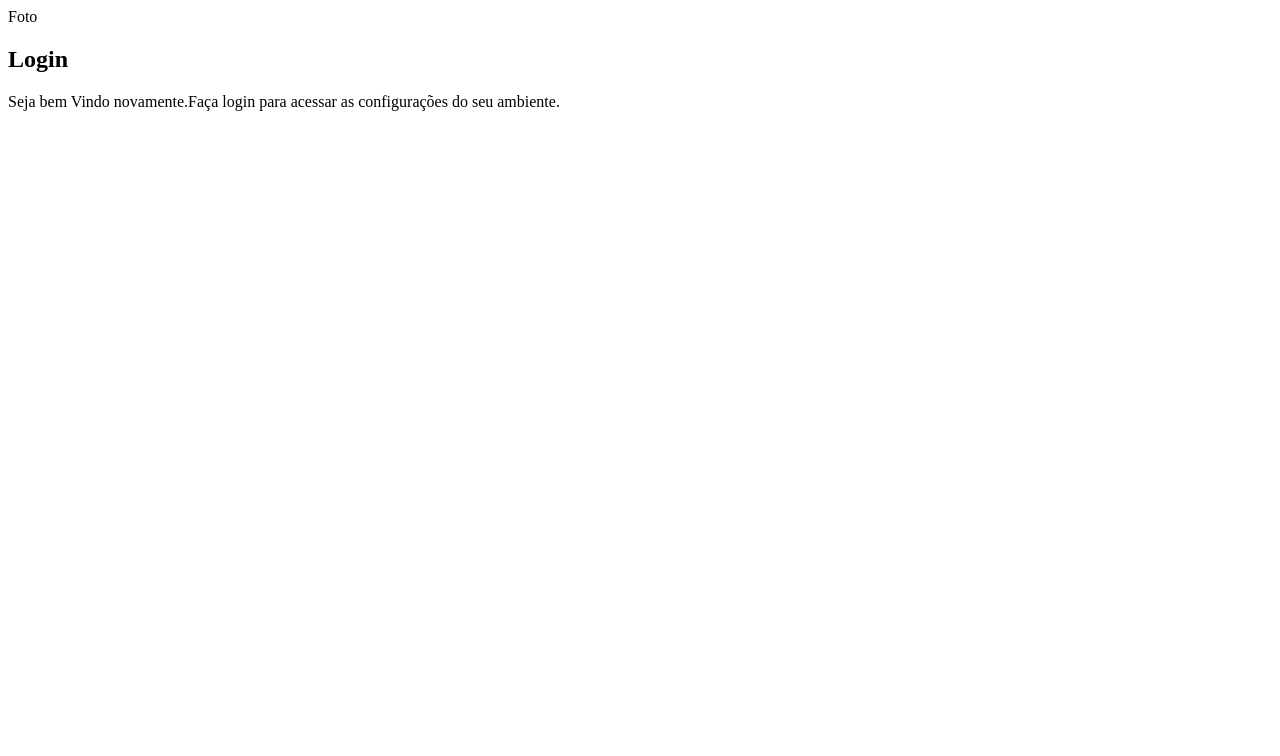
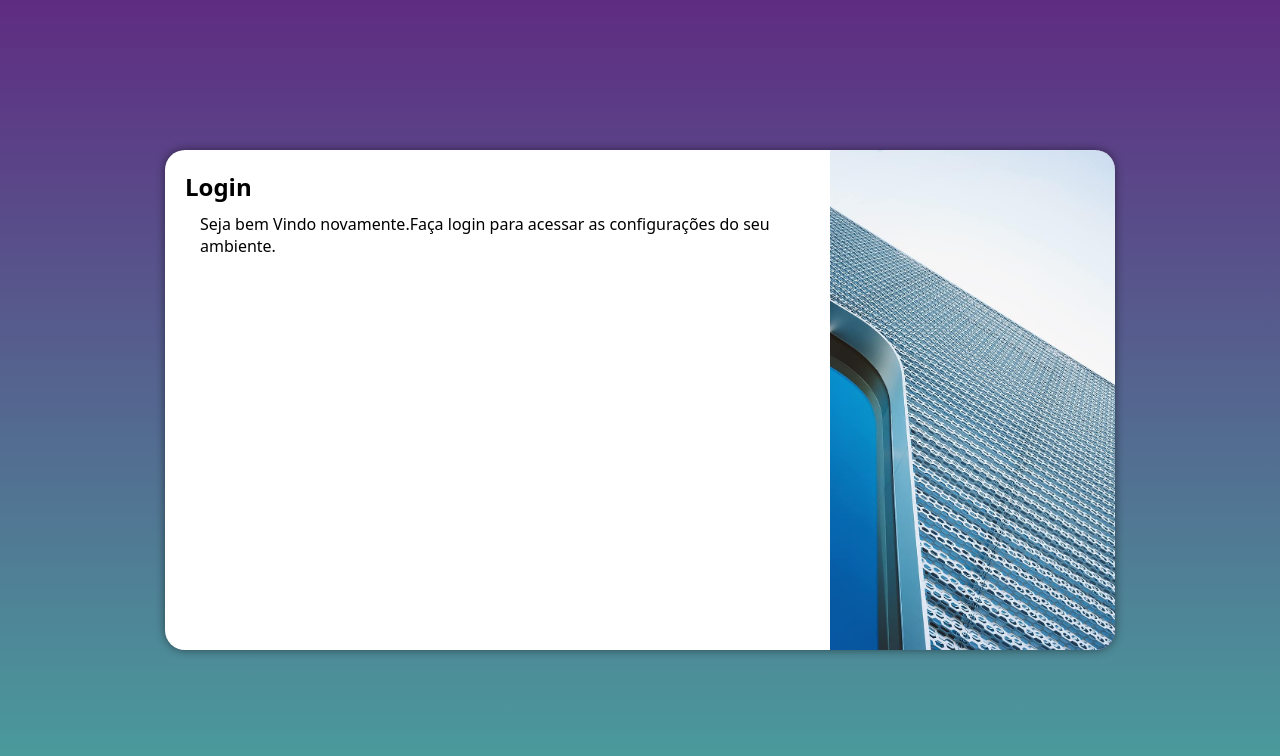
Before and after one commit to RobertoPina123/projeto-login, a plain HTML site: page index.html in a window 1280 px wide. Drawn offline with Linux system fonts and the light colour scheme.

Commit message:
veresoes de tablet e pc

```diff
--- /dev/null
+++ b/estilos/media-query.css
@@ -0,0 +1,56 @@
+@charset "UTF-8";
+
+@media screen and (min-width: 768px) and (max-width: 992px) {
+
+    body {
+        background-image: linear-gradient(to top, #49a09d, #5f2c82);
+    }
+
+    #login {
+        width: 80vw;
+    }
+
+
+    #imagem {
+
+        float: left;
+        width: 30%;
+        height: 100%;
+
+
+
+    }
+
+    #formulario {
+        float: right;
+        width: 70%;
+
+
+    }
+
+}
+
+@media screen and (min-width: 992px) {
+
+    #login {
+        width: 950px;
+
+    }
+
+    #imagem {
+        float: right;
+        width: 30%;
+        height: 100%;
+
+    }
+
+    #formulario {
+        float: left 60%;
+
+
+    }
+
+    body {
+        background-image: linear-gradient(to top, #49a09d, #5f2c82);
+    }
+}
--- a/estilos/style.css
+++ b/estilos/style.css
@@ -1,4 +1,7 @@
 @charset "UTF-8";
+
+/* Estilos de mobile first  */
+
 
 /*
 Paleta de cores
@@ -6,3 +9,60 @@ Paleta de cores
 Verde #49a09d
 Lilás #5f2c82
 */
+
+
+* {
+    font-family: system-ui, -apple-system, BlinkMacSystemFont, 'Segoe UI', Roboto, Oxygen, Ubuntu, Cantarell, 'Open Sans', 'Helvetica Neue', sans-serif;
+    padding: 0px;
+    margin: 0px;
+    box-sizing: border-box;
+}
+
+body, html {
+    background-color:#5f2c82;
+    height: 100vh;
+    width: 100vw;
+}
+
+main {
+    position: relative;
+    height: 100vh;
+    width: 100vw;
+}
+
+#login {
+    position: absolute;
+    top: 50%;
+    left: 50%;
+    transform: translate(-50%, -50%) ;
+    background-color: white;
+    width: 250px;
+    height: 500px;
+    border-radius: 20px;
+    overflow: hidden;
+    box-shadow: 0px 0px 10px rgba(0, 0, 0, 0.481);
+
+    transition: width 1s, height 1s;
+    transition-timing-function: ease;
+
+
+}
+
+ #imagem {
+    background: #5f2c82 url(../imagens/metal.jpg) no-repeat;
+    height: 200px;
+    background-size: cover;
+    background-position: left bottom ;
+    display: block;
+
+}
+
+#formulario {
+    padding: 20px;
+    display: block;
+}
+
+#formulario p {
+    padding: 10px;
+    margin-left: 5px;
+}
--- a/index.html
+++ b/index.html
@@ -8,16 +8,17 @@
 
     <!-- Link dos estilos -->
     <link rel="stylesheet" href="estilos/style.css">
-
+    <!-- link para media queries  -->
+    <link rel="stylesheet" href="estilos/media-query.css">
 </head>
 
 <body>
     <main>
         <section id="login">
             <div id="imagem">
-                Foto
+
             </div>
-            <div id="Formulario">
+            <div id="formulario">
                 <h1>Login</h1>
                 <p>Seja bem Vindo novamente.Faça login para acessar as configurações do seu ambiente. </p>
                 <form action="login.php" method="post"></form>
```
Also changed, not shown: imagens/porta.jpg (added), 1 other file.
